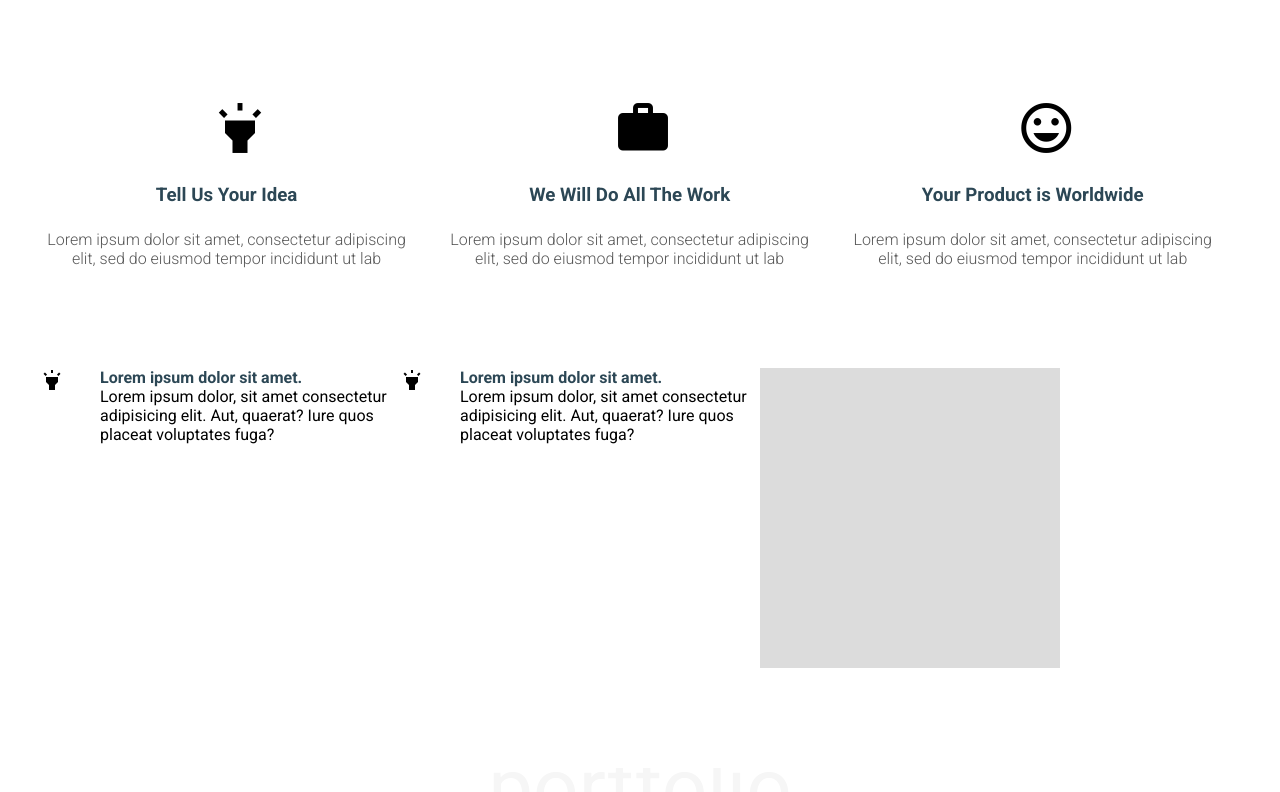
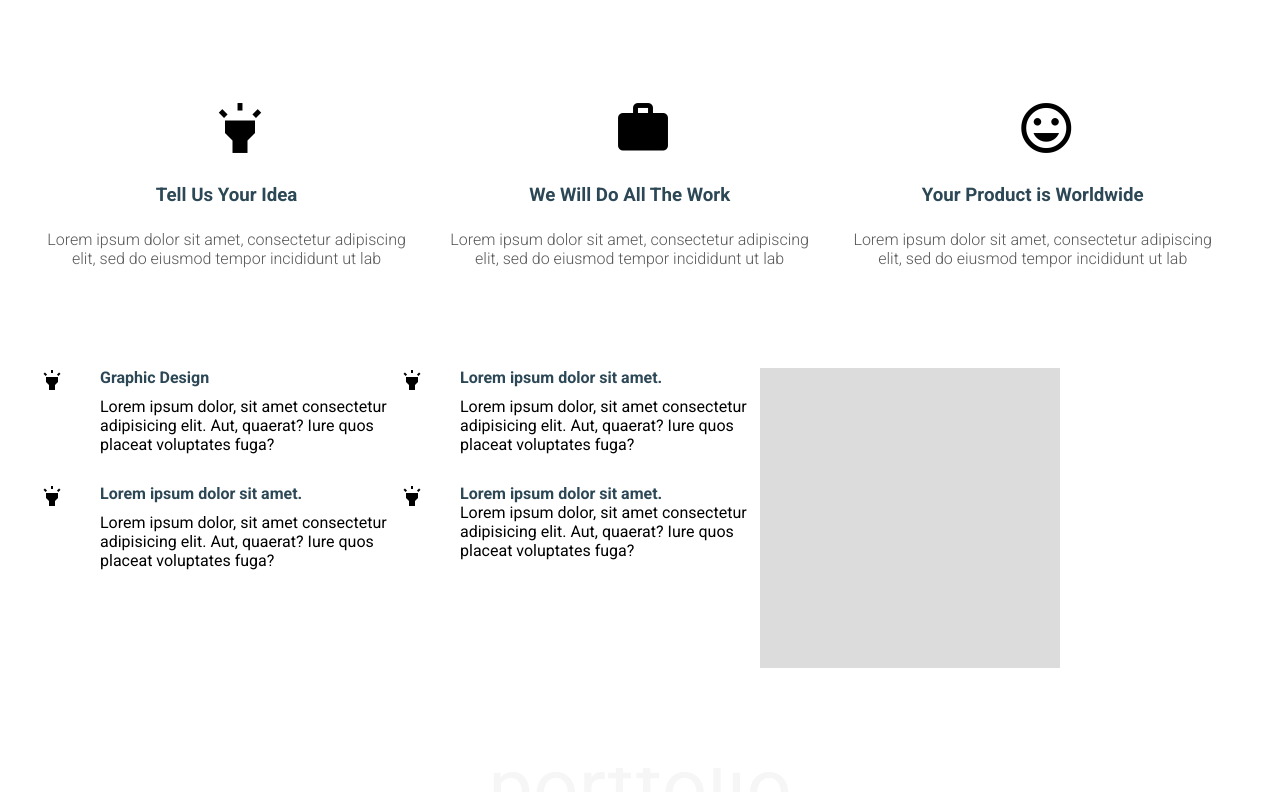
Before and after one commit to sabrina-32/home-page-template, a plain HTML site: page index.html in a window 1280 px wide. Shown: the part 406-1198 px from the top of the page. Drawn offline with nearby package versions, Linux system fonts and the light colour scheme.

Commit message:
protfolio

```diff
--- a/css/main.css
+++ b/css/main.css
@@ -67,6 +67,14 @@ body {
 {
     padding-top: 0px;
     padding-left: 35px;
+}
+
+.bottom-padding{
+    padding-bottom: 30px;
+}
+
+.h4-padding{
+    padding-bottom: 10px;
 }
 
 .container {
--- a/index.html
+++ b/index.html
@@ -108,30 +108,54 @@
 
 
 
-
+<!-- start service area -->
     <section class="service-area">
         <div class="container clearfix">
             <div class="width-60 float-left clearfix">
-                <div class="width-50 float-left clearfix">
+                <div class="width-50 float-left clearfix bottom-padding">
                     <div class="service-icon float-left">
                         <i class="material-icons">
                             highlight
                         </i>
                     </div>
                     <div class="service-description float-left">
-                        <h4 class="black font-size-16">Lorem ipsum dolor sit amet.</h4>
+                        <h4 class="black font-size-16 h4-padding">Graphic Design</h4>
                         <p>Lorem ipsum dolor, sit amet consectetur adipisicing elit. Aut, quaerat? Iure quos placeat
                             voluptates fuga?</p>
                     </div>
                 </div>
-                <div class="width-50 float-left clearfix">
+                <div class="width-50 float-left clearfix bottom-padding">
                     <div class="service-icon float-left">
                         <i class="material-icons">
                             highlight
                         </i>
                     </div>
                     <div class="service-description float-left">
-                        <h4 class="black font-size-16">Lorem ipsum dolor sit amet.</h4>
+                        <h4 class="black font-size-16 h4-padding">Lorem ipsum dolor sit amet.</h4>
+                        <p>Lorem ipsum dolor, sit amet consectetur adipisicing elit. Aut, quaerat? Iure quos placeat
+                            voluptates fuga?</p>
+                    </div>
+                </div>
+                <div class="width-50 float-left clearfix bottom-padding">
+                    <div class="service-icon float-left">
+                        <i class="material-icons">
+                            highlight
+                        </i>
+                    </div>
+                    <div class="service-description float-left">
+                        <h4 class="black font-size-16 h4-padding">Lorem ipsum dolor sit amet.</h4>
+                        <p>Lorem ipsum dolor, sit amet consectetur adipisicing elit. Aut, quaerat? Iure quos placeat
+                            voluptates fuga?</p>
+                    </div>
+                </div>
+                <div class="width-50 float-left clearfix  bottom-padding">
+                    <div class="service-icon float-left">
+                        <i class="material-icons">
+                            highlight
+                        </i>
+                    </div>
+                    <div class="service-description float-left">
+                        <h4 class="black font-size-16 ">Lorem ipsum dolor sit amet.</h4>
                         <p>Lorem ipsum dolor, sit amet consectetur adipisicing elit. Aut, quaerat? Iure quos placeat
                             voluptates fuga?</p>
                     </div>
@@ -219,48 +243,6 @@
     <!-- end about area -->
 
 
-    <!-- start contact area -->
-<!--
-     <section class="contact section-padding">
-        <div class="contact-container float-left">
-            <div class="text-area">
-
-                <h3 class="secondary-text-color">Feel free to drop us a line at: </h3>
-
-                <h6>leonagency@mail.com</h6>
-
-            </div>
-
-        </div>
-    </section>
-
- -->
-
-
-    <!-- end contact area -->
-
-    <!-- start footer -->
-    <!--
-<section class="footer">
-        <div class="container">
-            <p footer-text> © 2019 - Leon,All Right Reserved</p>
-
-        </div>
-    </section>
- -->
-
-
-    <!-- end footer -->
-
-
-    <!--
-
-    <div class="footer">
-        <p footer-text> © 2019 - Leon,All Right Reserved</p>
-      </div>
-
-
- -->
 
 
 </body>
```
